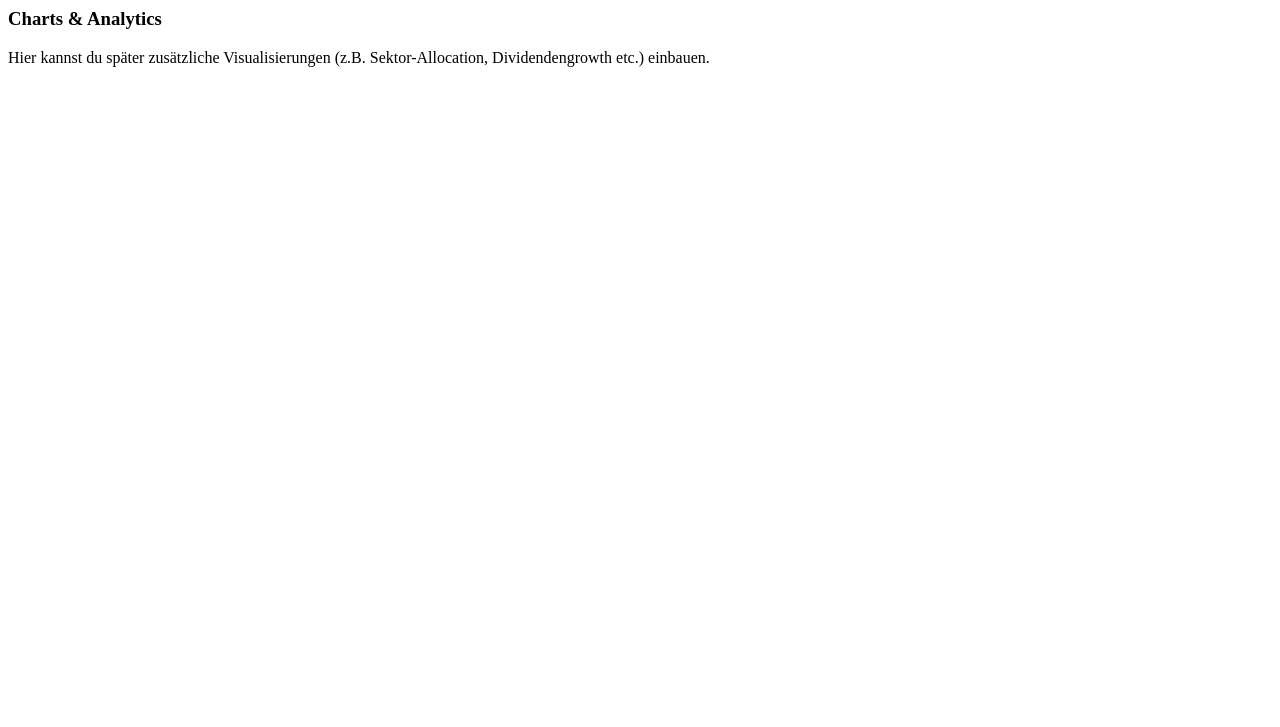
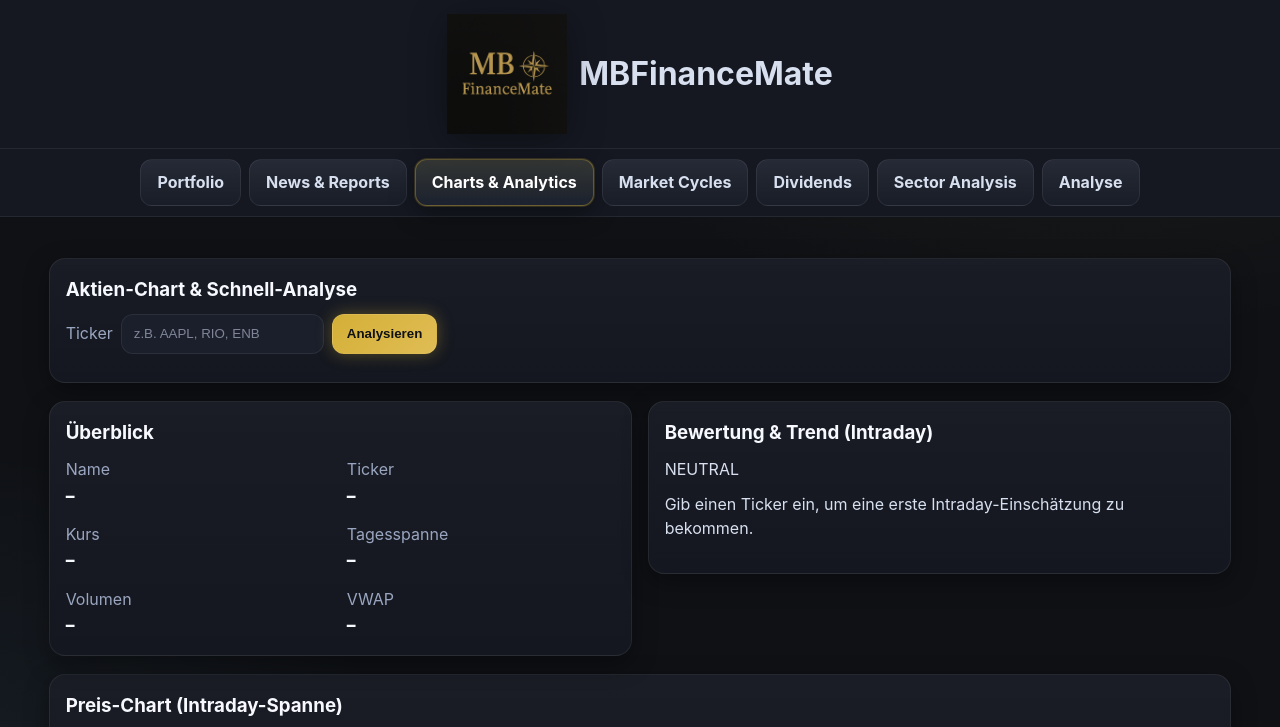
Before and after one commit to MPB190799/MBFinanceMate, a website: page charts.html in a window 1280 px wide. Shown: the top 727 px of the page. Drawn offline with nearby package versions, Linux system fonts and the light colour scheme; no server answers.

Commit message:
Update charts.html

```diff
--- a/charts.html
+++ b/charts.html
@@ -1,6 +1,99 @@
-<section id="charts" class="tabcontent active">
-  <div class="section card">
-    <h3 class="card__title">Charts &amp; Analytics</h3>
-    <p>Hier kannst du später zusätzliche Visualisierungen (z.B. Sektor-Allocation, Dividendengrowth etc.) einbauen.</p>
-  </div>
-</section>
+<!DOCTYPE html>
+<html lang="de">
+<head>
+  <meta charset="utf-8"/>
+  <meta name="viewport" content="width=device-width, initial-scale=1"/>
+  <title>Charts &amp; Analytics – MBFinanceMate</title>
+  <link rel="stylesheet" href="/styles.css?v=1">
+</head>
+
+<body>
+
+<header class="header">
+  <img class="logo" src="/Logo.png" alt="MBFinanceMate Logo"/>
+  <h1>MBFinanceMate</h1>
+</header>
+
+<nav class="tabs container">
+  <a class="tabbtn" href="/index.html">Portfolio</a>
+  <a class="tabbtn" href="/pages/news.html">News &amp; Reports</a>
+  <a class="tabbtn active" href="/pages/charts.html">Charts &amp; Analytics</a>
+  <a class="tabbtn" href="/pages/cycles.html">Market Cycles</a>
+  <a class="tabbtn" href="/pages/dividends.html">Dividends</a>
+  <a class="tabbtn" href="/pages/sector.html">Sector Analysis</a>
+  <a class="tabbtn" href="/pages/analyse.html">Analyse</a>
+</nav>
+
+<main class="container">
+
+  <section id="charts" class="tabcontent active">
+
+    <!-- Eingabe -->
+    <div class="section card">
+      <h3 class="card__title">Aktien-Chart &amp; Schnell-Analyse</h3>
+      <form id="chart-form" class="upload-controls">
+        <label for="chart-ticker">Ticker</label>
+        <input id="chart-ticker" class="input" type="text" placeholder="z.B. AAPL, RIO, ENB" />
+        <button id="chart-run" class="btn btn--gold" type="submit">Analysieren</button>
+        <span id="stock-error" style="margin-left:8px;color:#ff5a59;font-size:0.85rem;"></span>
+      </form>
+    </div>
+
+    <!-- Überblick + Bewertung -->
+    <div class="section section-grid">
+      <div class="col-6">
+        <div class="card">
+          <h3 class="card__title">Überblick</h3>
+          <div class="summary">
+            <div>
+              <div class="label">Name</div>
+              <div class="value" id="stock-name">–</div>
+            </div>
+            <div>
+              <div class="label">Ticker</div>
+              <div class="value" id="stock-ticker">–</div>
+            </div>
+            <div>
+              <div class="label">Kurs</div>
+              <div class="value" id="stock-price">–</div>
+            </div>
+            <div>
+              <div class="label">Tagesspanne</div>
+              <div class="value" id="stock-day-range">–</div>
+            </div>
+            <div>
+              <div class="label">Volumen</div>
+              <div class="value" id="stock-volume">–</div>
+            </div>
+            <div>
+              <div class="label">VWAP</div>
+              <div class="value" id="stock-vw">–</div>
+            </div>
+          </div>
+        </div>
+      </div>
+
+      <div class="col-6">
+        <div class="card">
+          <h3 class="card__title">Bewertung &amp; Trend (Intraday)</h3>
+          <div id="stock-rating-badge" class="rating-badge rating-neutral">NEUTRAL</div>
+          <p id="stock-rating-text" style="margin-top:10px;">
+            Gib einen Ticker ein, um eine erste Intraday-Einschätzung zu bekommen.
+          </p>
+        </div>
+      </div>
+    </div>
+
+    <!-- Chart -->
+    <div class="section card">
+      <h3 class="card__title">Preis-Chart (Intraday-Spanne)</h3>
+      <canvas id="priceChart" class="chart chart--tall"></canvas>
+    </div>
+
+  </section>
+
+</main>
+
+<script src="/charts.js" defer></script>
+</body>
+</html>
```
